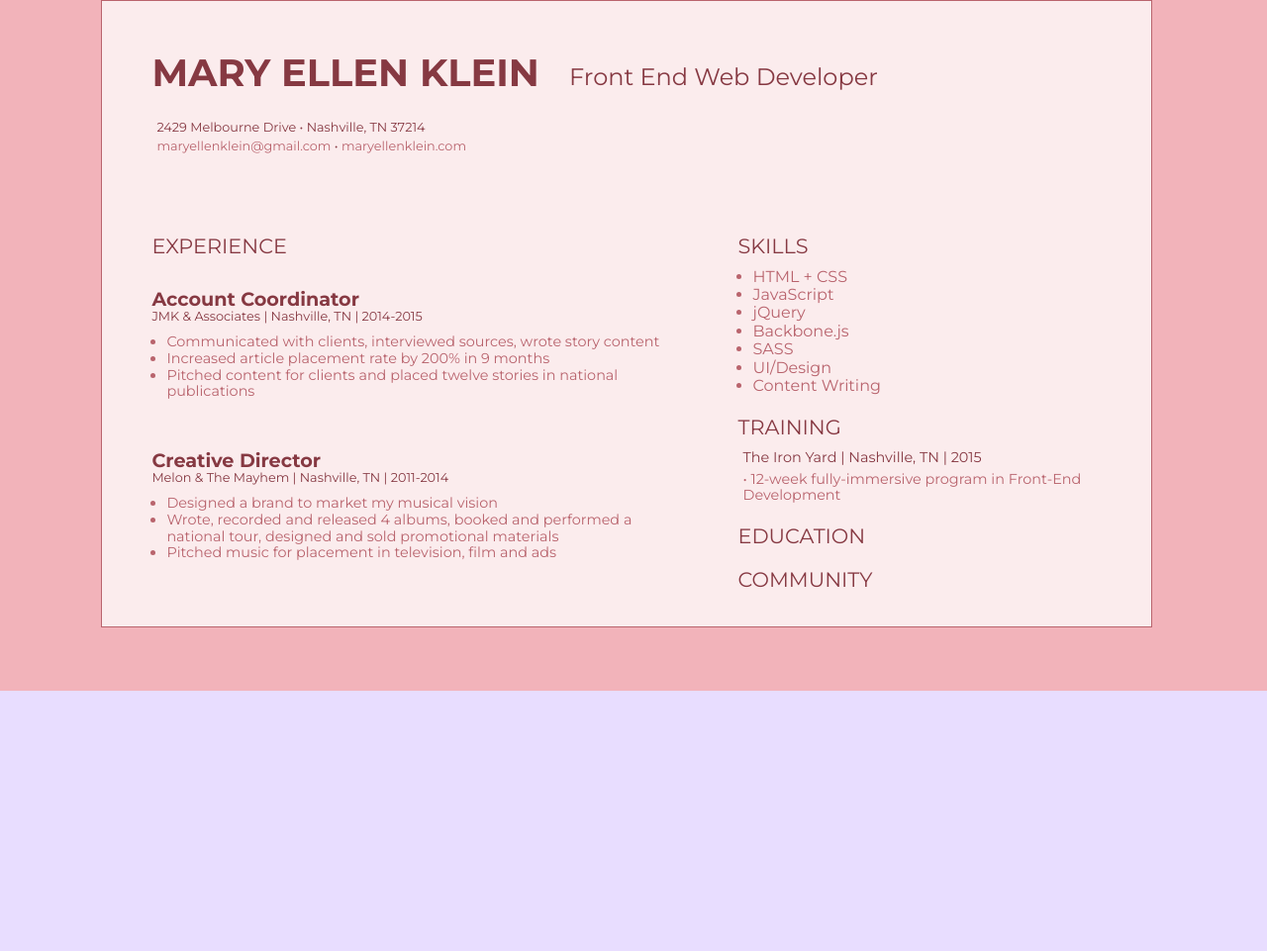
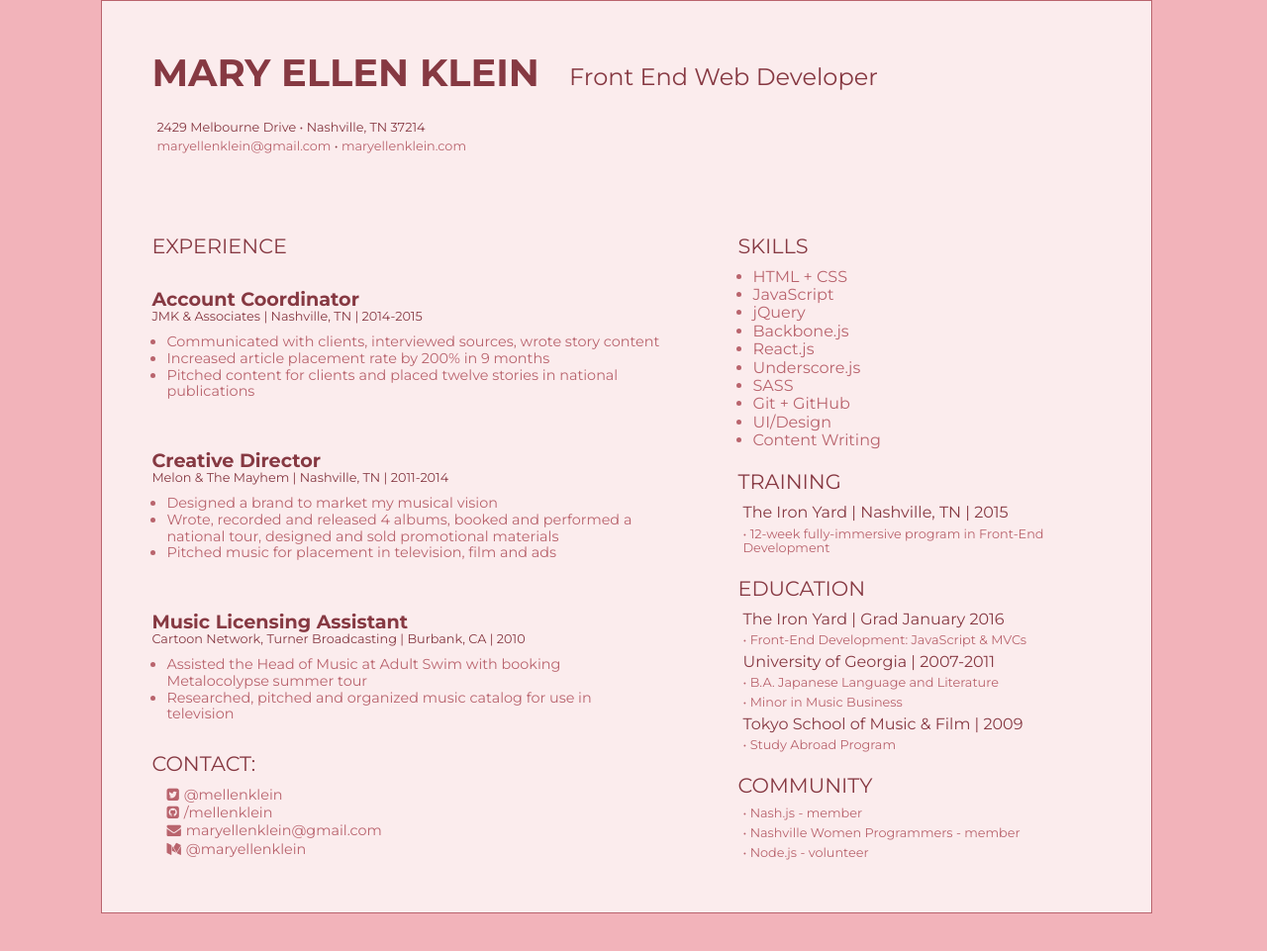
Before and after one commit to mellenklein/Personal_Website, a website: page code/index.html in a window 1280 px wide. Shown: the part 1638-2599 px from the top of the page at 99% size. Before the commit the page ends 2336 px from the top, so only its background shows below. Drawn offline with nearby package versions, Linux system fonts and the light colour scheme.

Commit message:
added edcation to resume

```diff
--- a/code/index.html
+++ b/code/index.html
@@ -55,7 +55,7 @@
         </p>
         <p>
           <i class="fa fa-code"></i>
-          In late 2013, while editing my band's website, I became frustrated by the limitations on customizing the design. One thing led to another, and I discovered my great passion for learning the languages of the web. I began teaching myself HTML, CSS, and JavaScript. As my curiosity grew more insatiable, I knew it was time to fully immerse myself in the programming world. I enrolled in The Iron Yard's Front-End Development program in 2015 and I am loving the journey.
+          In late 2013, while editing my band's website, I became frustrated by the limitations on customizing the design. One thing led to another, and I discovered my great passion for learning the languages of the web. I began teaching myself HTML, CSS, and JavaScript. As my curiosity grew more insatiable, I knew it was time to fully immerse myself in the programming world. I enrolled in The Iron Yard's Front-End Development program in 2015 and will graduate in January 2016.
         </p>
       </div>
       <div class="image">
@@ -88,6 +88,19 @@
             <li>Wrote, recorded and released 4 albums, booked and performed a national tour, designed and sold promotional materials</li>
             <li>Pitched music for placement in television, film and ads</li>
           </ul>
+          <h2>Music Licensing Assistant</h2>
+          <p>Cartoon Network, Turner Broadcasting  |  Burbank, CA  |  2010</p>
+          <ul>
+            <li>Assisted the Head of Music at Adult Swim with booking Metalocolypse summer tour</li>
+            <li>Researched, pitched and organized music catalog for use in television</li>
+          </ul>
+          <h3>Contact: </h3>
+          <ul class="contact">
+            <li class="fa fa-twitter-square"><a href="https://twitter.com/mellenklein">@mellenklein</a></li>
+            <li class="fa fa-github-square"><a href="https://github.com/mellenklein?tab=repositories">/mellenklein</a></li>
+            <li class="fa fa-envelope"><a href="mailto:maryellenklein@gmail.com">maryellenklein@gmail.com</a></li>
+            <li class="fa fa-medium"><a href="https://medium.com/@maryellenklein">@maryellenklein</a></li>
+          </ul>
 
 
         </section>
@@ -98,7 +111,10 @@
             <li>JavaScript</li>
             <li>jQuery</li>
             <li>Backbone.js</li>
+            <li>React.js</li>
+            <li>Underscore.js</li>
             <li>SASS</li>
+            <li>Git + GitHub</li>
             <li>UI/Design</li>
             <li>Content Writing</li>
           </ul>
@@ -107,7 +123,18 @@
           <p>• 12-week fully-immersive program in Front-End Development</p>
 
           <h3>Education</h3>
-          <h3>Community</h3>
+          <p class="info">The Iron Yard | Grad January 2016</p>
+          <p>• Front-End Development: JavaScript & MVCs</p>
+          <p class="info">University of Georgia | 2007-2011</p>
+          <p>• B.A. Japanese Language and Literature</p>
+          <p>• Minor in Music Business</p>
+          <p class="info">Tokyo School of Music & Film | 2009</p>
+          <p>• Study Abroad Program</p>
+
+          <h3 class="community">Community</h3>
+          <p>• Nash.js - member</p>
+          <p>• Nashville Women Programmers - member</p>
+          <p>• Node.js - volunteer</p>
         </section>
        </div>
       </div>
--- a/styles/main.scss
+++ b/styles/main.scss
@@ -168,6 +168,18 @@ section.resume {
       text-decoration: none;
       color: #A64A54;
     }
+    ul.contact {
+      li {
+        float: none;
+        width: 100%;
+        a{
+          font-family: 'Montserrat', sans-serif;
+          padding-left: 5px;
+          text-decoration: none;
+          color: #A64A54;
+        }
+      }
+    }
     h3 {
       text-transform: uppercase;
       font-weight: lighter;
@@ -214,10 +226,11 @@ section.resume {
       }
       p {
         color: #A64A54;
-        font-size: .9em;
+        font-size: .8em;
       }
       .info {
         color: #63111B;
+        font-size: 1em;
       }
     }
   }
```
Also changed, not shown: styles/main.css.
